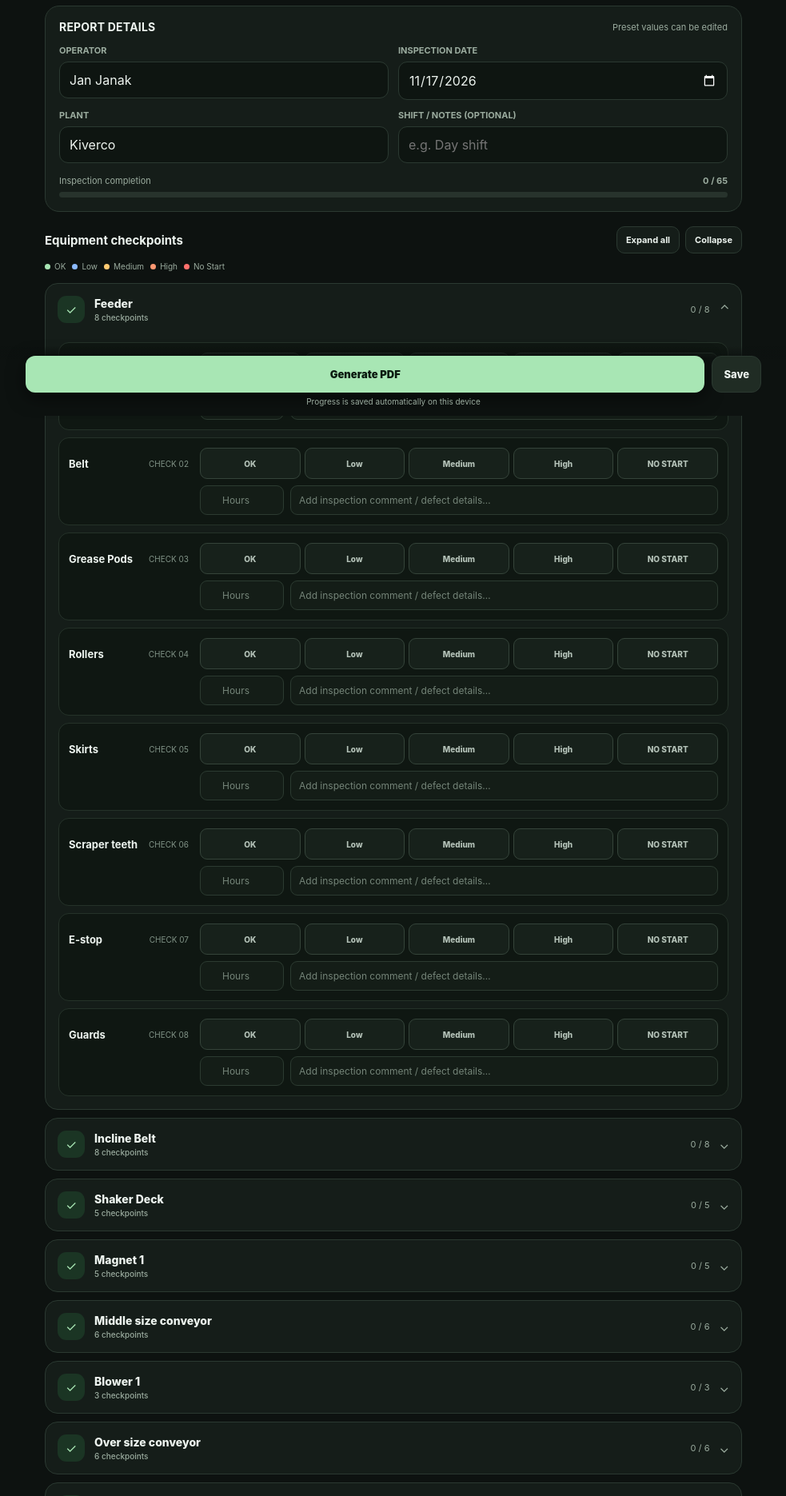
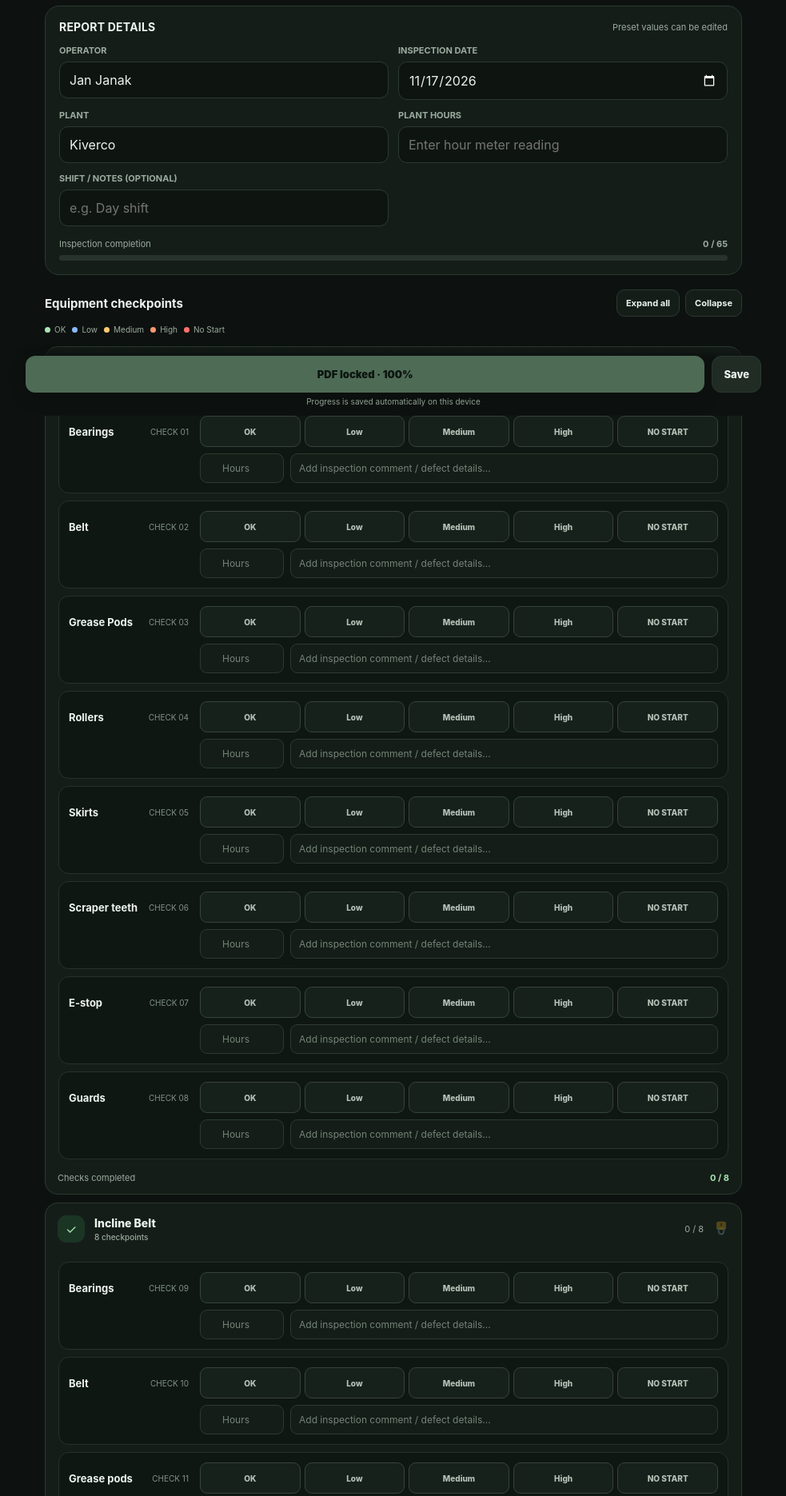
Before and after one commit to aka30art/checksheet, a plain HTML site: page index.html in a window 1280 px wide. Shown: the part 280-2151 px from the top of the page at 80% size, without its empty margins (148-1131 px from the left). Drawn offline with Linux system fonts and the light colour scheme.

Commit message:
Add category completion controls, plant hours and 100 percent PDF lock

```diff
--- a/index.html
+++ b/index.html
@@ -18,7 +18,7 @@ header{padding:24px 2px 16px;display:flex;justify-content:space-between;align-it
 .panel{background:var(--panel);border:1px solid var(--line);border-radius:var(--radius);padding:17px;margin-bottom:14px}.section-title{display:flex;align-items:center;justify-content:space-between;gap:10px;margin-bottom:14px}.section-title h3{margin:0;font-size:14px;letter-spacing:.2px}.section-title span{font-size:11px;color:var(--muted)}
 .meta-grid{display:grid;grid-template-columns:1fr 1fr;gap:12px}.field label{display:block;font-size:11px;color:var(--muted);margin:0 0 7px;font-weight:700}.field input,.field textarea{width:100%;border:1px solid var(--line);background:#0e1511;color:var(--text);border-radius:11px;padding:12px;outline:none;min-width:0}.field input:focus,.field textarea:focus,.comment:focus{border-color:var(--green2)}.field input{min-height:46px}.field input[readonly]{color:#c4d5c8}.progress-wrap{margin:15px 0 0}.progress-head{display:flex;justify-content:space-between;font-size:11px;color:var(--muted);margin-bottom:7px}.track{height:7px;background:#27332c;border-radius:9px;overflow:hidden}.fill{height:100%;width:0;background:var(--green);border-radius:9px;transition:width .2s}
 .toolbar{display:flex;gap:8px;align-items:center;justify-content:space-between;margin:18px 0 10px}.toolbar h3{font-size:15px;margin:0}.toolbar-actions{display:flex;gap:7px}.small-btn,.outline-btn{border:1px solid var(--line);background:var(--panel);color:var(--text);padding:9px 11px;border-radius:10px;font-size:11px;font-weight:750}.small-btn:active,.outline-btn:active{transform:scale(.98)}
-.category{background:var(--panel);border:1px solid var(--line);border-radius:16px;margin-bottom:10px;overflow:hidden}.cat-head{width:100%;border:0;background:transparent;color:var(--text);padding:15px;display:flex;text-align:left;align-items:center;gap:12px}.cat-icon{width:34px;height:34px;background:#1b3524;border-radius:11px;display:grid;place-items:center;color:var(--green);flex:none}.cat-name{font-weight:800;font-size:14px;flex:1}.cat-meta{font-size:10px;color:var(--muted);display:block;margin-top:3px;font-weight:500}.cat-count{font-size:11px;color:var(--muted);white-space:nowrap}.chevron{color:var(--muted);font-size:16px;transition:transform .2s}.category.open .chevron{transform:rotate(180deg)}.cat-body{display:none;padding:0 12px 12px}.category.open .cat-body{display:block}
+.category{background:var(--panel);border:1px solid var(--line);border-radius:16px;margin-bottom:10px;overflow:hidden}.cat-head{width:100%;border:0;background:transparent;color:var(--text);padding:15px;display:flex;text-align:left;align-items:center;gap:12px}.cat-icon{width:34px;height:34px;background:#1b3524;border-radius:11px;display:grid;place-items:center;color:var(--green);flex:none}.cat-name{font-weight:800;font-size:14px;flex:1}.cat-meta{font-size:10px;color:var(--muted);display:block;margin-top:3px;font-weight:500}.cat-count{font-size:11px;color:var(--muted);white-space:nowrap}.chevron{color:var(--muted);font-size:16px;transition:transform .2s}.category.open .chevron{transform:rotate(180deg)}.cat-body{display:none;padding:0 12px 12px}.category.open .cat-body{display:block}.cat-footer{padding:0 15px 13px;color:var(--muted);font-size:11px;display:flex;justify-content:space-between;gap:8px}.cat-footer strong{color:var(--green)}.cat-head:disabled{cursor:default;opacity:1}.cat-head:disabled .chevron{opacity:.3}.primary:disabled{opacity:.42;cursor:not-allowed;box-shadow:none}
 .check-row{background:#0f1712;border:1px solid #253229;border-radius:13px;padding:12px;margin-top:9px}.check-top{display:flex;align-items:center;justify-content:space-between;gap:8px;margin-bottom:11px}.check-name{font-size:13px;font-weight:750}.row-number{font-size:10px;color:#819387}
 .choices{display:grid;grid-template-columns:repeat(5,minmax(0,1fr));gap:5px}.choice{padding:9px 2px;border:1px solid #35443a;background:#17211b;border-radius:9px;color:#b4c2b8;font-size:10px;font-weight:800;min-height:39px}.choice[data-value="OK"]{--c:var(--green)}.choice[data-value="Low"]{--c:#8bbaff}.choice[data-value="Medium"]{--c:var(--amber)}.choice[data-value="High"]{--c:#ff9872}.choice[data-value="NO START"]{--c:var(--red)}.choice.active{border-color:var(--c);background:color-mix(in srgb,var(--c) 18%,#17211b);color:var(--c);box-shadow:inset 0 0 0 1px var(--c)}
 .row-fields{display:grid;grid-template-columns:105px 1fr;gap:8px;margin-top:9px}.row-fields input{width:100%;border:1px solid #2c3b31;background:#141d17;color:var(--text);border-radius:9px;padding:10px;font-size:12px;min-width:0}.row-fields input::placeholder{color:#748478}.row-fields input.hours{text-align:center}
@@ -43,22 +43,22 @@ footer{text-align:center;color:#65756a;font-size:10px;padding:15px 0 5px}
 <div class="field"><label for="operator">OPERATOR</label><input id="operator" value="Jan Janak" autocomplete="name"></div>
 <div class="field"><label for="date">INSPECTION DATE</label><input id="date" type="date"></div>
 <div class="field"><label for="plant">PLANT</label><input id="plant" value="Kiverco"></div>
-<div class="field"><label for="shift">SHIFT / NOTES (OPTIONAL)</label><input id="shift" placeholder="e.g. Day shift"></div>
+<div class="field"><label for="hours">PLANT HOURS</label><input id="hours" type="number" min="0" step="0.1" inputmode="decimal" placeholder="Enter hour meter reading"></div><div class="field"><label for="shift">SHIFT / NOTES (OPTIONAL)</label><input id="shift" placeholder="e.g. Day shift"></div>
 </div>
-<div class="progress-wrap"><div class="progress-head"><span>Inspection completion</span><strong id="progressText">0 / 72</strong></div><div class="track"><div class="fill" id="progressFill"></div></div></div>
+<div class="progress-wrap"><div class="progress-head"><span>Inspection completion</span><strong id="progressText">0 / 65</strong></div><div class="track"><div class="fill" id="progressFill"></div></div></div>
 </section>
 <div class="toolbar no-print"><h3>Equipment checkpoints</h3><div class="toolbar-actions"><button class="small-btn" id="expandAll">Expand all</button><button class="small-btn" id="collapseAll">Collapse</button></div></div>
 <div class="legend no-print"><span><i class="dot" style="background:#a8e6b4"></i> OK</span><span><i class="dot" style="background:#8bbaff"></i> Low</span><span><i class="dot" style="background:#ffca72"></i> Medium</span><span><i class="dot" style="background:#ff9872"></i> High</span><span><i class="dot" style="background:#ff716d"></i> No Start</span></div>
 <div id="categories"></div>
 <section class="panel">
 <div class="section-title"><h3>REPORT GENERATION</h3><span>PDF documentation</span></div>
-<p style="color:var(--muted);font-size:12px;line-height:1.5;margin:0">The report includes all checkpoint statuses, hours and comments, including items not yet checked. For a completed inspection, review the remaining count before generating your PDF.</p>
-<div class="report-actions no-print"><button class="primary" id="pdfBtn">Generate PDF report</button><button class="secondary" id="saveBtn">Save progress</button></div>
+<p style="color:var(--muted);font-size:12px;line-height:1.5;margin:0">PDF generation unlocks only when all 65 checkpoints have a status selected. Every checkpoint must be marked OK, Low, Medium, High or NO START.</p>
+<div class="report-actions no-print"><button class="primary" id="pdfBtn" disabled>PDF locked · Complete 100%</button><button class="secondary" id="saveBtn">Save progress</button></div>
 <div class="print-only print-footer">Generated from Kiverco Plant Checksheet · Operator: <span id="printOperator"></span> · Date: <span id="printDate"></span></div>
 </section>
 <footer>Plant inspection record · Keep completed reports with site maintenance documentation</footer>
 </div>
-<div class="sticky no-print"><div class="sticky-inner"><button class="primary" id="stickyPdf">Generate PDF</button><button class="secondary" id="stickySave">Save</button></div><div class="save-note">Progress is saved automatically on this device</div></div>
+<div class="sticky no-print"><div class="sticky-inner"><button class="primary" id="stickyPdf" disabled>PDF locked · 100%</button><button class="secondary" id="stickySave">Save</button></div><div class="save-note">Progress is saved automatically on this device</div></div>
 <div class="toast" id="toast">Saved on this device</div>
 <script>
 const EQUIPMENT = [
@@ -88,9 +88,9 @@ function render(){
  const root=$("categories");root.innerHTML="";
  let index=0;
  EQUIPMENT.forEach(([category,items],ci)=>{
-  const section=document.createElement("section");section.className="category"+(ci===0?" open":"");section.dataset.category=category;
+  const section=document.createElement("section");section.className="category open";section.dataset.category=category;
   const count=items.reduce((n,item,i)=>n+(state.checks[key(category,item)]?.status?1:0),0);
-  section.innerHTML='<button class="cat-head" type="button" aria-expanded="'+(ci===0)+'"><span class="cat-icon">✓</span><span class="cat-name">'+safe(category)+'<span class="cat-meta">'+items.length+' checkpoints</span></span><span class="cat-count">'+count+' / '+items.length+'</span><span class="chevron">⌄</span></button><div class="cat-body"></div>';
+  section.innerHTML='<button class="cat-head" type="button" aria-expanded="true"><span class="cat-icon">✓</span><span class="cat-name">'+safe(category)+'<span class="cat-meta">'+items.length+' checkpoints</span></span><span class="cat-count">'+count+' / '+items.length+'</span><span class="chevron">🔒</span></button><div class="cat-body"></div><div class="cat-footer"><span>Checks completed</span><strong>'+count+' / '+items.length+'</strong></div>';
   const body=section.querySelector(".cat-body");
   items.forEach(item=>{
    const id=key(category,item);const current=state.checks[id]||{};const row=document.createElement("div");row.className="check-row";row.dataset.id=id;
@@ -98,17 +98,18 @@ function render(){
    row.innerHTML='<div class="check-top"><span class="check-name">'+safe(item)+'</span><span class="row-number">CHECK '+String(++index).padStart(2,"0")+'</span></div><div class="choices" role="group" aria-label="'+safe(item)+' status">'+buttons+'</div><div class="row-fields"><input class="hours" type="number" min="0" step="0.1" inputmode="decimal" placeholder="Hours" aria-label="'+safe(item)+' hours" value="'+safe(current.hours??"")+'"><input class="comment" type="text" maxlength="500" placeholder="Add inspection comment / defect details…" aria-label="'+safe(item)+' comment" value="'+safe(current.comment??"")+'"></div>';
    body.appendChild(row);
   });
-  section.querySelector(".cat-head").addEventListener("click",()=>{section.classList.toggle("open");section.querySelector(".cat-head").setAttribute("aria-expanded",section.classList.contains("open"));});
+  section.querySelector(".cat-head").addEventListener("click",()=>{if(!categoryComplete(category))return;section.classList.toggle("open");section.querySelector(".cat-head").setAttribute("aria-expanded",section.classList.contains("open"));});
   root.appendChild(section);
  });
  updateStats();
 }
-function getMeta(){return {operator:$("operator").value,date:$("date").value,plant:$("plant").value,shift:$("shift").value};}
+function getMeta(){return {operator:$("operator").value,date:$("date").value,plant:$("plant").value,hours:$("hours").value,shift:$("shift").value};}
+function categoryComplete(category){const items=EQUIPMENT.find(x=>x[0]===category)[1];return items.every(item=>Boolean(state.checks[key(category,item)]?.status));}
 function updateStats(){
  let checked=0,defects=0;
  EQUIPMENT.forEach(([c,items])=>items.forEach(item=>{const s=state.checks[key(c,item)]?.status;if(s){checked++;if(s!=="OK")defects++;}}));
- $("checkedStat").textContent=checked;$("defectStat").textContent=defects;$("remainingStat").textContent=TOTAL-checked;$("progressText").textContent=checked+" / "+TOTAL;$("progressFill").style.width=(checked/TOTAL*100)+"%";
- document.querySelectorAll(".category").forEach(section=>{const c=section.dataset.category;const total=EQUIPMENT.find(x=>x[0]===c)[1].length;let n=0;EQUIPMENT.find(x=>x[0]===c)[1].forEach(item=>{if(state.checks[key(c,item)]?.status)n++;});section.querySelector(".cat-count").textContent=n+" / "+total;});
+ $("checkedStat").textContent=checked;$("defectStat").textContent=defects;$("remainingStat").textContent=TOTAL-checked;$("progressText").textContent=checked+" / "+TOTAL;$("progressFill").style.width=(checked/TOTAL*100)+"%";const ready=checked===TOTAL;["pdfBtn","stickyPdf"].forEach(id=>{const b=$(id);b.disabled=!ready;b.textContent=ready?(id==="pdfBtn"?"Generate PDF report":"Generate PDF"):(id==="pdfBtn"?"PDF locked · Complete 100%":"PDF locked · 100%");});
+ document.querySelectorAll(".category").forEach(section=>{const c=section.dataset.category;const total=EQUIPMENT.find(x=>x[0]===c)[1].length;let n=0;EQUIPMENT.find(x=>x[0]===c)[1].forEach(item=>{if(state.checks[key(c,item)]?.status)n++;});section.querySelector(".cat-count").textContent=n+" / "+total;section.querySelector(".cat-footer strong").textContent=n+" / "+total;const complete=n===total;const head=section.querySelector(".cat-head");head.disabled=!complete;head.title=complete?"Tap to collapse or expand this completed category":"Complete every check to unlock collapse";section.querySelector(".chevron").textContent=complete?(section.classList.contains("open")?"⌄":"⌃"):"🔒";});
 }
 function save(show=true){
  state.meta=getMeta();
@@ -121,7 +122,7 @@ function load(){
 }
 function generatePDF(){
  save(false);const meta=getMeta();
- if(!meta.operator.trim()||!meta.date||!meta.plant.trim()){notify("Complete operator, date and plant first");return;}
+ const checked=EQUIPMENT.reduce((n,[c,items])=>n+items.filter(item=>Boolean(state.checks[key(c,item)]?.status)).length,0);if(checked!==TOTAL){notify("PDF locked: complete all "+TOTAL+" checks first");const first=EQUIPMENT.find(([c,items])=>items.some(item=>!state.checks[key(c,item)]?.status));if(first){const section=[...document.querySelectorAll(".category")].find(x=>x.dataset.category===first[0]);section?.scrollIntoView({behavior:"smooth",block:"center"});}return;}if(!meta.operator.trim()||!meta.date||!meta.plant.trim()){notify("Complete operator, date and plant first");return;}
  $("printOperator").textContent=meta.operator;$("printDate").textContent=meta.date;
  document.title="Kiverco-Plant-Checksheet-"+meta.date;
  document.querySelectorAll(".category").forEach(s=>s.classList.add("open"));
@@ -139,9 +140,9 @@ $("categories").addEventListener("input",e=>{
  if(e.target.classList.contains("comment"))item.comment=e.target.value;
  state.checks[row.dataset.id]=item;save(false);
 });
-["operator","date","plant","shift"].forEach(id=>$(id).addEventListener("change",()=>save(false)));
+["operator","date","plant","hours","shift"].forEach(id=>$(id).addEventListener("change",()=>save(false)));
 $("expandAll").onclick=()=>document.querySelectorAll(".category").forEach(s=>{s.classList.add("open");s.querySelector(".cat-head").setAttribute("aria-expanded","true");});
-$("collapseAll").onclick=()=>document.querySelectorAll(".category").forEach(s=>{s.classList.remove("open");s.querySelector(".cat-head").setAttribute("aria-expanded","false");});
+$("collapseAll").onclick=()=>document.querySelectorAll(".category").forEach(s=>{if(categoryComplete(s.dataset.category)){s.classList.remove("open");s.querySelector(".cat-head").setAttribute("aria-expanded","false");}});
 ["pdfBtn","stickyPdf"].forEach(id=>$(id).onclick=generatePDF);
 ["saveBtn","stickySave"].forEach(id=>$(id).onclick=()=>save(true));
 window.addEventListener("beforeprint",()=>document.querySelectorAll(".category").forEach(s=>s.classList.add("open")));
```
